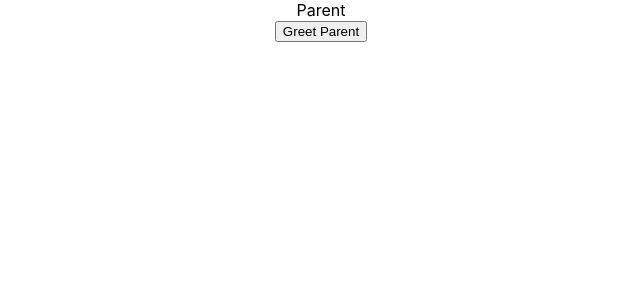
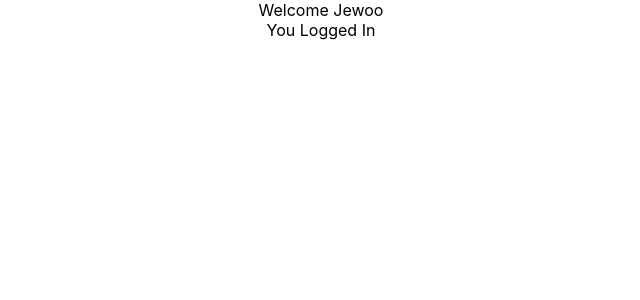
Before and after one commit to jeus0630/React-Codevolution, a React (Create React App) app: page / in a window 1280 px wide. Shown: the top 300 px of the page, without its empty margins (319-959 px from the left). Built offline with nearby package versions, Linux system fonts and the light colour scheme.

Commit message:
docs : UserGreeting
Conditional Rendering

```diff
--- a/src/App.tsx
+++ b/src/App.tsx
@@ -1,11 +1,12 @@
 import React from 'react';
 import './App.css';
 import ParentComponent from "./components/ParentComponent";
+import UserGreeting from "./components/UserGreeting";
 
 function App() {
     return (
         <div className="App">
-            <ParentComponent></ParentComponent>
+            <UserGreeting></UserGreeting>
         </div>
     );
 }
--- /dev/null
+++ b/src/components/UserGreeting.tsx
@@ -0,0 +1,37 @@
+import React, {FunctionComponent, useState} from 'react';
+
+interface OwnProps {
+}
+
+type Props = OwnProps;
+
+const UserGreeting: FunctionComponent<Props> = (props) => {
+
+    const [isLoggin, setIsLoggin] = useState(true);
+
+    // if(isLoggin){
+    //     return (
+    //         <div>Welcome Jewoo</div>
+    //     )
+    // }else{
+    //     return (
+    //         <div>
+    //             Welcome Guest
+    //         </div>
+    //     )
+    // }
+    // let m1 = <div>Welcome Jewoo</div>;
+    // let m2 = <div>Welcome Guest</div>;
+    return (
+        <div>
+            {
+                isLoggin ? <div>Welcome Jewoo</div> : <div>Welcome Guest</div>
+            }
+            {
+                isLoggin && <div>You Logged In</div>
+            }
+        </div>
+    );
+};
+
+export default UserGreeting;
```
